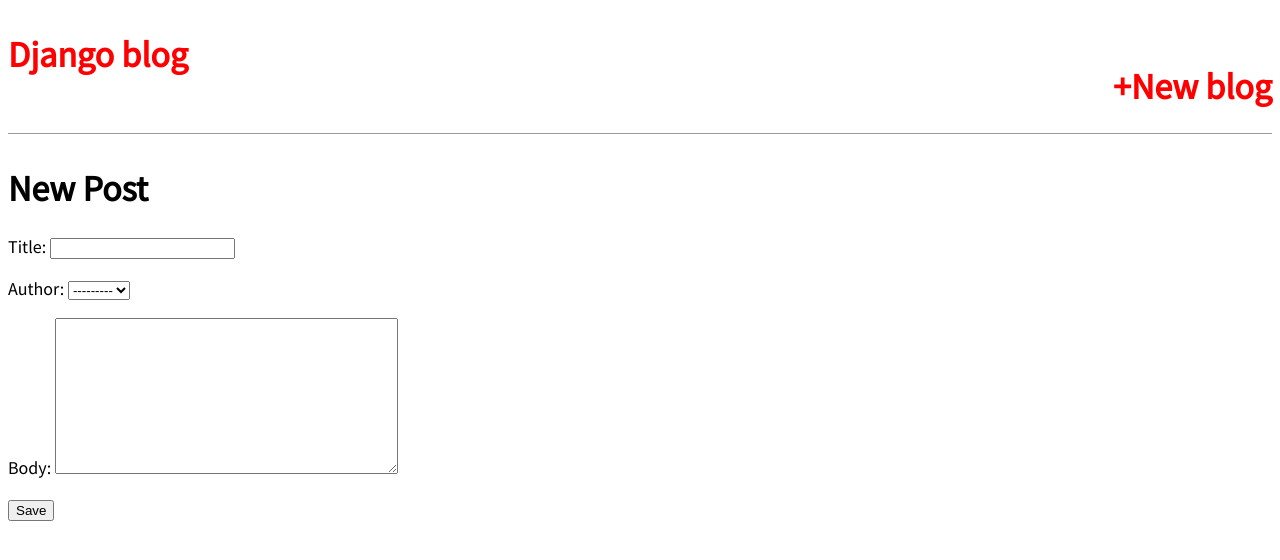
After one commit to SpWorkspace22/DjangoLearning, a Django app: page /post/new/ in a window 1280 px wide. The commit adds this page. Shown: the top 560 px of the page. Run offline with Django 4.2, Linux system fonts and the light colour scheme; data comes from the database, SQL or seed files in the repository; both versions use the stored data as it was after the commit.

Commit message:
Created CRUD blog Project

```diff
--- a/blog_project/blog/models.py
+++ b/blog_project/blog/models.py
@@ -2,6 +2,7 @@
 from tkinter import CASCADE
 from turtle import title
 from django.db import models
+from django.urls import reverse
 
 # Create your models here.
 
@@ -12,3 +13,6 @@
 
     def __str__(self):
         return self.title
+
+    def get_absolute_url(self): # new
+        return reverse('post_detail', args=[str(self.id)])
--- a/blog_project/blog/templates/base.html
+++ b/blog_project/blog/templates/base.html
@@ -8,7 +8,12 @@
     </head>
     <body>
         <header>
-            <h1><a href="{% url 'home' %}">Django blog</a></h1>
+            <div class="nav-left">
+                <h1><a href="{% url 'home' %}">Django blog</a></h1>
+            </div>
+            <div class="nav-right">
+                <h1><a href="{% url 'post_new' %}">+New blog</a></h1>
+            </div>
         </header>
         <div>
             {% block content %}
--- a/blog_project/blog/templates/post_detail.html
+++ b/blog_project/blog/templates/post_detail.html
@@ -5,4 +5,7 @@
         <h2>{{ post.title }}</h2>
         <p>{{ post.body }}</p>
     </div>
+
+    <a href="{% url 'post_edit' post.pk %}">+ Edit Blog </a>
+    <a href="{% url 'post_delete' post.pk %}">+ Delete Blog </a>
 {% endblock content %}
--- /dev/null
+++ b/blog_project/blog/templates/post_new.html
@@ -0,0 +1,11 @@
+{% extends 'base.html' %}
+
+{% block content %}
+    <h1>New Post</h1>
+    <form action="" method="post">
+        {% csrf_token %}
+        {{ form.as_p }}
+        <input type="submit" value="Save" />
+    </form>
+
+{% endblock content %}
--- a/blog_project/blog/urls.py
+++ b/blog_project/blog/urls.py
@@ -1,8 +1,11 @@
 from django.urls import path
 
-from .views import BlogListView, BlogDeatilView
+from .views import BlogListView, BlogDeatilView, BlogCreateView, BlogUpdateView, BlogDeleteView
 
 urlpatterns = [
+    path('post/<int:pk>/delete/',BlogDeleteView.as_view(),name='post_delete'),
+    path('post/<int:pk>/edit/',BlogUpdateView.as_view(), name='post_edit'),
+    path('post/new/', BlogCreateView.as_view(), name='post_new'),
     path('post/<int:pk>/',BlogDeatilView.as_view(), name='post_detail'),
     path('',BlogListView.as_view(), name='home'),
 ]
--- a/blog_project/blog/views.py
+++ b/blog_project/blog/views.py
@@ -1,5 +1,6 @@
 from django.shortcuts import render
-from django.views.generic import ListView, DetailView
+from django.views.generic import ListView, DetailView, CreateView, UpdateView, DeleteView
+from django.urls import reverse_lazy
 
 from .models import Post
 
@@ -13,3 +14,19 @@
 class BlogDeatilView(DetailView):
     model = Post
     template_name = 'post_detail.html'
+
+class BlogCreateView(CreateView):
+    model = Post
+    template_name = 'post_new.html'
+    fields = '__all__'
+
+
+class BlogUpdateView(UpdateView):
+    model = Post
+    template_name = 'post_edit.html'
+    fields = ['title', 'body']
+
+class BlogDeleteView(DeleteView): # new
+    model = Post
+    template_name = 'post_delete.html'
+    success_url = reverse_lazy('home')
```
Also changed, not shown: blog_project/blog/templates/post_delete.html (added, +9 -0 lines), blog_project/blog/templates/post_edit.html (added, +9 -0 lines), blog_project/db.sqlite3.
